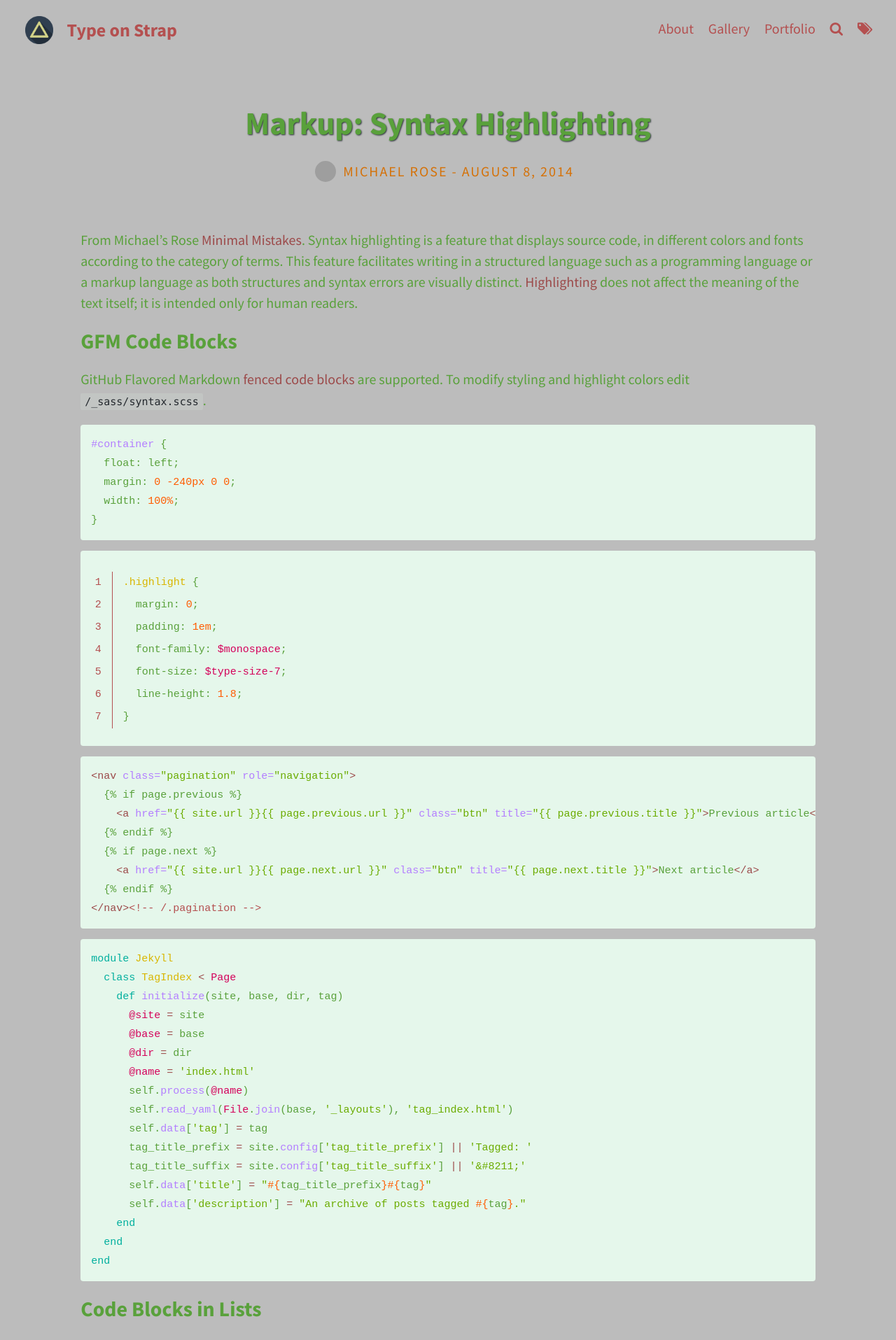
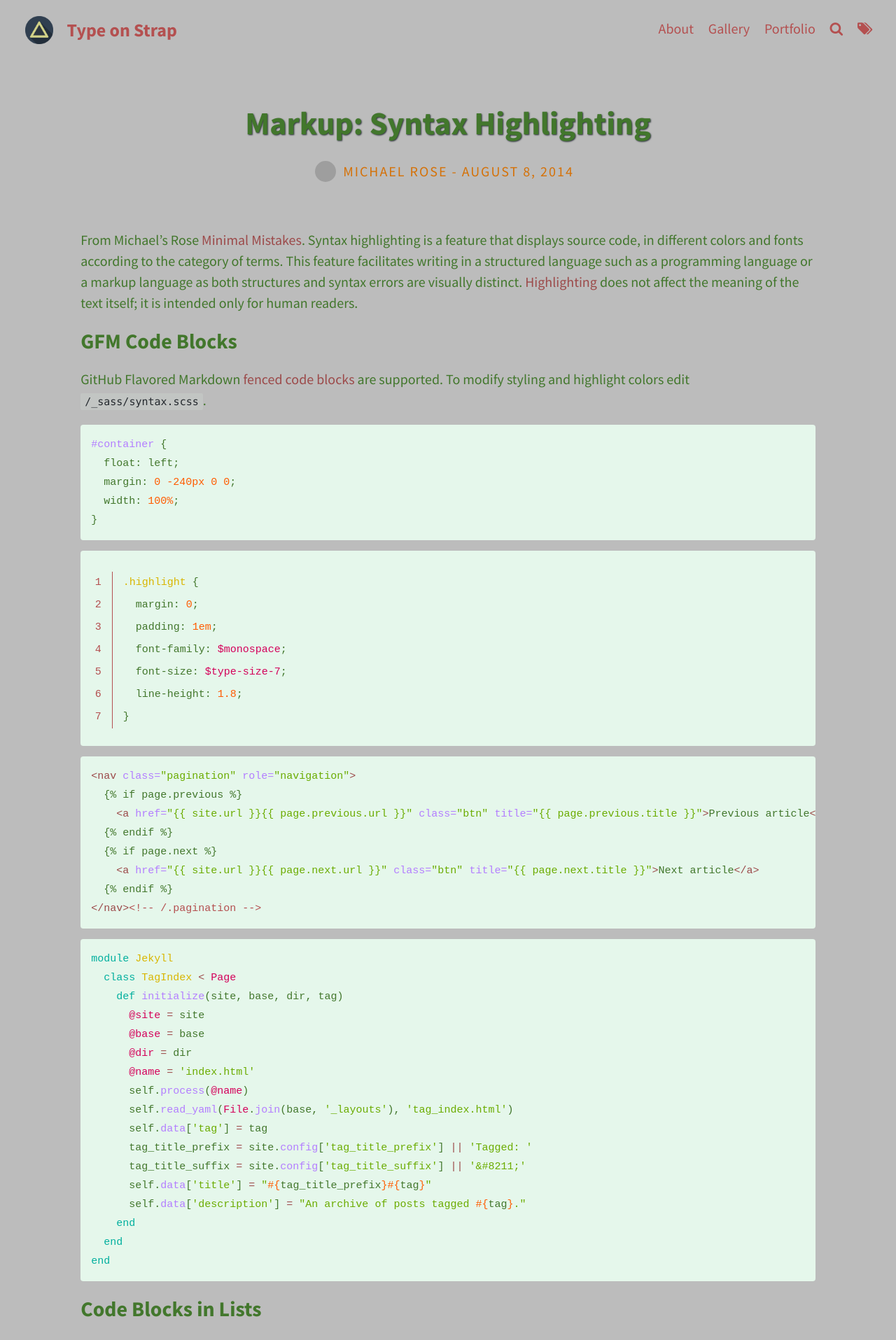
Before and after one commit to Interest420/Type-on-Strap, a Jekyll site: the page built from _posts/2014-08-08-Markup-Syntax-Highlighting.md, in a window 1280 px wide. Shown: the top 1915 px of the page at 70% size. Built offline with Jekyll 4.4.1, drawn with Linux system fonts in a browser that asks for light colours; grey boxes are pictures that could not be loaded.

Commit message:
Update _variables.scss

```diff
--- a/_sass/base/_variables.scss
+++ b/_sass/base/_variables.scss
@@ -30,7 +30,7 @@ $background-color: #BCBCBC;
 $border-color: rgba(132, 132, 132, 0.3); // rgba recommended if using feature images
 
 // Typography colours
-$text-color: #59A13B; // main body text color
+$text-color: #42772C; // main body text color
 $meta: #D57107; //lowest gray for accessible color
 $link-color: #9C4A4A; // when mousing over green text
 $selection-color: #3C7FBC; // visible when highlighting text
@@ -64,7 +64,7 @@ $base01: #444c56 !default; // Lighter Background (Used for status bars)
 $base02: #3C7FBC !default; // Selection Background
 $base03: #D57107 !default; // Comments, Invisibles, Line Highlighting
 $base04: #B45050 !default; // Dark Foreground (Used for status bars)
-$base05: #59A13B !default; // Default Foreground, Caret, Delimiters, Operators
+$base05: #42772C !default; // Default Foreground, Caret, Delimiters, Operators
 $base06: #64B241 !default; // Light Foreground (Not often used)
 $base07: #8F8E8E !default; // Light Background (Not often used)
 $base08: #d40059 !default; // Variables, XML Tags, Markup Link Text, Markup Lists, Diff Deleted
```
